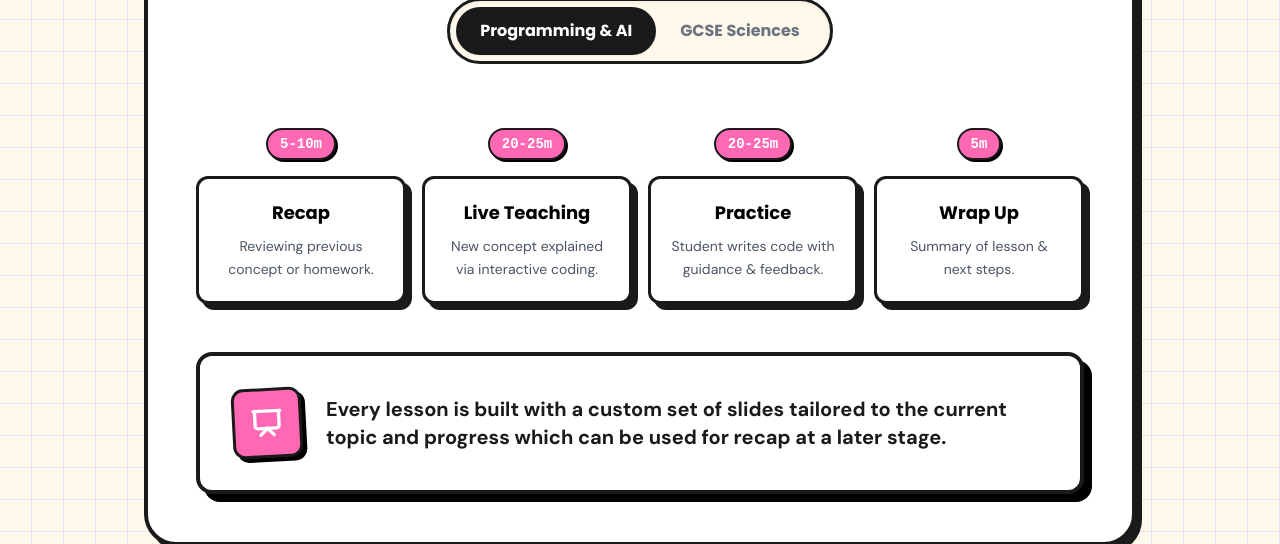
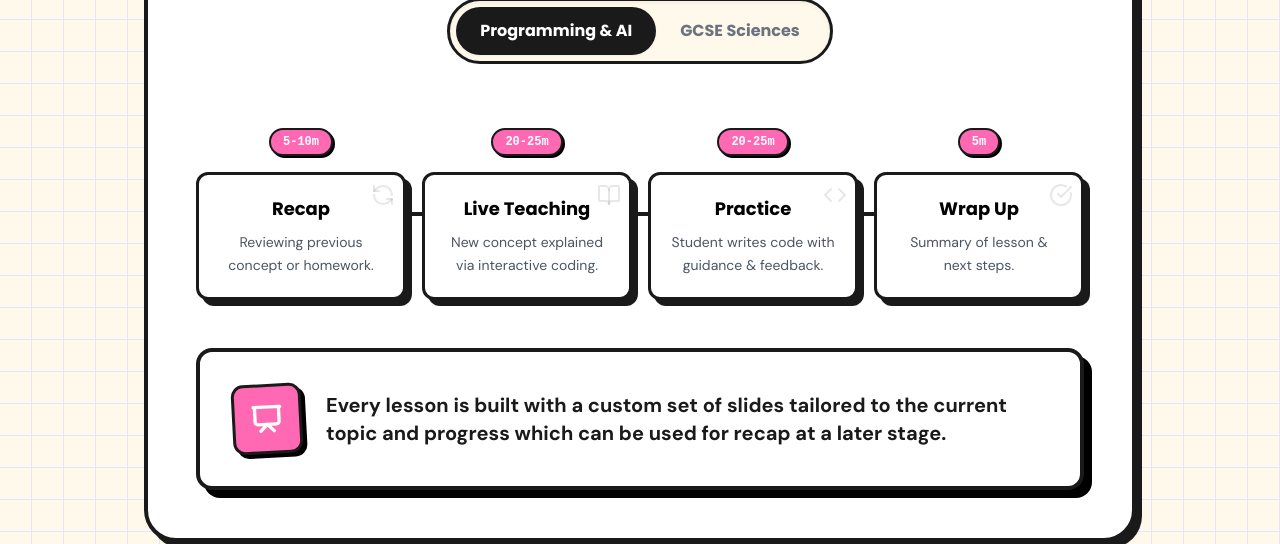
Before and after one commit to BarneyEvans/BarneyEvansTutoring.github.io, a React (Vite) app: page /#/private-tutoring in a window 1280 px wide. Shown: the part 1100-1644 px from the top of the page. Built offline with nearby package versions, Linux system fonts and the light colour scheme.

Commit message:
updated_lesson_flow

```diff
--- a/src/components/LessonFlow.tsx
+++ b/src/components/LessonFlow.tsx
@@ -2,32 +2,31 @@ import React, { useState } from 'react';
 import { motion, AnimatePresence } from 'framer-motion';
 import { ServiceDetail } from '../types';
 import { Presentation } from 'lucide-react';
+import LessonTimeline from './LessonTimeline';
 
 interface LessonFlowProps {
     services: ServiceDetail[];
 }
 
 const LessonFlow: React.FC<LessonFlowProps> = ({ services }) => {
-    // Default to the first service (CS)
     const [activeServiceId, setActiveServiceId] = useState(services[0].id);
-
     const activeService = services.find(s => s.id === activeServiceId) || services[0];
 
     return (
-        <div className="bg-white rounded-[32px] border-4 border-black shadow-solid p-8 md:p-12">
+        <div className="bg-white rounded-[32px] border-4 border-black shadow-solid p-6 md:p-12">
             <h2 className="font-heading text-3xl md:text-4xl font-bold text-center mb-10">
                 Typical 60-Minute Lesson
             </h2>
 
-            {/* Tactile Toggle Switch */}
-            <div className="flex justify-center mb-16">
+            {/* Toggle Switch */}
+            <div className="flex justify-center mb-12 md:mb-16">
                 <div className="bg-cream p-1.5 rounded-full border-3 border-black flex relative shadow-inner">
                     {services.map((service) => (
                         <button
                             key={service.id}
                             onClick={() => setActiveServiceId(service.id)}
                             className={`
-                                relative z-10 px-6 py-3 rounded-full font-heading font-bold text-sm md:text-base transition-colors duration-300
+                                relative z-10 px-4 md:px-6 py-2 md:py-3 rounded-full font-heading font-bold text-sm md:text-base transition-colors duration-300
                                 ${activeServiceId === service.id ? 'text-white' : 'text-gray-500 hover:text-black'}
                             `}
                         >
@@ -46,33 +45,19 @@ const LessonFlow: React.FC<LessonFlowProps> = ({ services }) => {
                 </div>
             </div>
 
-            {/* Animated Timeline */}
-            <div className="relative">
-                <div className="grid md:grid-cols-4 gap-8 md:gap-4">
+            {/* Content Container */}
+            <div className="relative max-w-5xl mx-auto">
                 <AnimatePresence mode="wait">
-                        {activeService.lessonFlow.map((step, i) => (
                     <motion.div
-                                key={`${activeService.id}-${i}`}
-                                initial={{ opacity: 0, y: 20 }}
+                        key={activeServiceId}
+                        initial={{ opacity: 0, y: 10 }}
                         animate={{ opacity: 1, y: 0 }}
-                                exit={{ opacity: 0, y: -20 }}
-                                transition={{ duration: 0.3, delay: i * 0.1 }}
-                                className="relative z-10 flex flex-col md:items-center text-left md:text-center group"
+                        exit={{ opacity: 0, y: -10 }}
+                        transition={{ duration: 0.3 }}
                     >
-                                {/* Time Pill */}
-                                <div className="mb-4 self-start md:self-center bg-hot-pink text-white border-2 border-black font-mono font-bold text-sm px-3 py-1 rounded-full shadow-[2px_2px_0px_0px_rgba(0,0,0,1)] group-hover:scale-110 transition-transform">
-                                    {step.time}
-                                </div>
-
-                                {/* Content Box */}
-                                <div className="bg-white border-3 border-black rounded-xl p-5 w-full h-full shadow-solid hover:shadow-solid-hover hover:translate-x-[2px] hover:translate-y-[2px] transition-all duration-200">
-                                    <h4 className="font-heading font-bold text-lg mb-2">{step.title}</h4>
-                                    <p className="text-sm text-gray-600 leading-relaxed">{step.description}</p>
-                                </div>
+                        <LessonTimeline steps={activeService.lessonFlow} serviceId={activeService.id} />
                     </motion.div>
-                        ))}
                 </AnimatePresence>
-                </div>
 
                 {/* Custom Slides Feature */}
                 <motion.div
--- /dev/null
+++ b/src/components/LessonTimeline.tsx
@@ -0,0 +1,91 @@
+import React from 'react';
+import { RefreshCcw, BookOpen, Code, CheckCircle, PenTool, Presentation } from 'lucide-react';
+
+interface LessonStep {
+    time: string;
+    title: string;
+    description: string;
+}
+
+interface LessonTimelineProps {
+    steps: LessonStep[];
+    serviceId?: string;
+}
+
+const LessonTimeline: React.FC<LessonTimelineProps> = ({ steps, serviceId = 'cs' }) => {
+    const getStepIcon = (title: string, sId: string) => {
+        const lowerTitle = title.toLowerCase();
+        if (lowerTitle.includes('recap') || lowerTitle.includes('homework')) return <RefreshCcw size={24} />;
+        if (lowerTitle.includes('teaching') || lowerTitle.includes('concept')) return <BookOpen size={24} />;
+        if (lowerTitle.includes('practice') || lowerTitle.includes('exam')) {
+            return sId === 'cs' ? <Code size={24} /> : <PenTool size={24} />;
+        }
+        if (lowerTitle.includes('wrap') || lowerTitle.includes('feedback')) return <CheckCircle size={24} />;
+        return <Presentation size={24} />;
+    };
+
+    return (
+        <>
+            {/* Mobile: Vertical Timeline */}
+            <div className="md:hidden relative pl-8 space-y-6 pb-2 text-left">
+                {/* Continuous Line */}
+                <div className="absolute left-[11px] top-2 bottom-6 w-1 bg-black" />
+
+                {steps.map((step, i) => (
+                    <div key={i} className="relative flex items-center justify-between gap-4">
+                        {/* Timeline Node */}
+                        <div className="absolute -left-[29px] top-0 w-5 h-5 rounded-full bg-hot-pink border-3 border-black z-10" />
+
+                        <div className="flex-1">
+                            {/* Time Pill */}
+                            <div className="inline-block bg-black text-white text-xs font-mono font-bold px-2 py-1 rounded mb-1 border-2 border-black shadow-[2px_2px_0px_0px_rgba(0,0,0,0.2)]">
+                                {step.time}
+                            </div>
+
+                            {/* Content */}
+                            <div>
+                                <h4 className="font-heading font-bold text-lg leading-tight mb-1">{step.title}</h4>
+                                <p className="text-gray-700 leading-relaxed text-sm">{step.description}</p>
+                            </div>
+                        </div>
+
+                        {/* Icon */}
+                        <div className="shrink-0 bg-white border-2 border-black p-2 rounded-lg shadow-[3px_3px_0px_0px_rgba(0,0,0,1)]">
+                            {getStepIcon(step.title, serviceId)}
+                        </div>
+                    </div>
+                ))}
+            </div>
+
+            {/* Desktop: Horizontal Flow */}
+            <div className="hidden md:grid grid-cols-4 gap-4">
+                {steps.map((step, i) => (
+                    <div key={i} className="relative flex flex-col group">
+                        {/* Connector Line (except for last item) */}
+                        {i < steps.length - 1 && (
+                            <div className="absolute top-1/2 -right-6 w-8 h-1 bg-black z-0 hidden lg:block -translate-y-1/2" />
+                        )}
+
+                        <div className="relative z-10 flex flex-col h-full">
+                            {/* Time Pill */}
+                            <div className="self-center bg-hot-pink text-white border-2 border-black font-mono font-bold text-xs px-3 py-1 rounded-full shadow-[2px_2px_0px_0px_rgba(0,0,0,1)] mb-4 group-hover:scale-110 transition-transform">
+                                {step.time}
+                            </div>
+
+                            {/* Card */}
+                            <div className="flex-1 bg-white border-3 border-black rounded-xl p-5 shadow-solid hover:shadow-solid-hover hover:-translate-y-1 transition-all duration-200 relative overflow-hidden">
+                                <div className="absolute top-2 right-2 text-black/10 group-hover:text-black/20 transition-colors">
+                                    {getStepIcon(step.title, serviceId)}
+                                </div>
+                                <h4 className="font-heading font-bold text-lg mb-2 text-center relative z-10">{step.title}</h4>
+                                <p className="text-sm text-gray-600 leading-relaxed text-center relative z-10">{step.description}</p>
+                            </div>
+                        </div>
+                    </div>
+                ))}
+            </div>
+        </>
+    );
+};
+
+export default LessonTimeline;
--- a/src/pages/PythonCourse.tsx
+++ b/src/pages/PythonCourse.tsx
@@ -4,6 +4,7 @@ import { Users, BookOpen, Clock, CheckCircle, ArrowRight } from 'lucide-react';
 import { motion } from 'framer-motion';
 import CourseRoadmap from '../components/CourseRoadmap';
 import CodeWindow from '../components/CodeWindow';
+import LessonTimeline from '../components/LessonTimeline';
 import { GOOGLE_FORM_URL } from '../constants';
 
 const PythonCourse: React.FC = () => {
@@ -120,30 +121,14 @@ const PythonCourse: React.FC = () => {
             <div className="bg-white rounded-[32px] border-4 border-black shadow-solid p-8 md:p-12 mb-20">
                 <h2 className="font-heading text-3xl md:text-4xl font-bold text-center mb-16">Typical 60-Minute Lesson</h2>
 
-                <div className="relative">
-                    <div className="grid md:grid-cols-4 gap-8 md:gap-4">
-                        {lessonSteps.map((step, i) => (
-                            <motion.div
-                                key={i}
-                                initial={{ opacity: 0, y: 20 }}
-                                whileInView={{ opacity: 1, y: 0 }}
-                                viewport={{ once: true }}
-                                transition={{ duration: 0.3, delay: i * 0.1 }}
-                                className="relative z-10 flex flex-col md:items-center text-left md:text-center group"
-                            >
-                                {/* Time Pill */}
-                                <div className="mb-4 self-start md:self-center bg-hot-pink text-white border-2 border-black font-mono font-bold text-sm px-3 py-1 rounded-full shadow-[2px_2px_0px_0px_rgba(0,0,0,1)] transition-transform">
-                                    {step.time}
-                                </div>
-
-                                {/* Content Box */}
-                                <div className="bg-white border-3 border-black rounded-xl p-5 w-full h-full shadow-solid transition-all duration-200">
-                                    <h4 className="font-heading font-bold text-lg mb-2">{step.title}</h4>
-                                    <p className="text-sm text-gray-600 leading-relaxed">{step.desc}</p>
-                                </div>
-                            </motion.div>
-                        ))}
-                    </div>
+                <div className="relative max-w-5xl mx-auto">
+                    <LessonTimeline
+                        steps={lessonSteps.map(step => ({
+                            ...step,
+                            description: step.desc
+                        }))}
+                        serviceId="cs"
+                    />
                 </div>
             </div>
 
```
Lines whose indentation alone changed are shown as unchanged.
